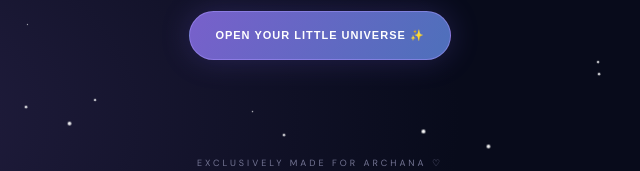
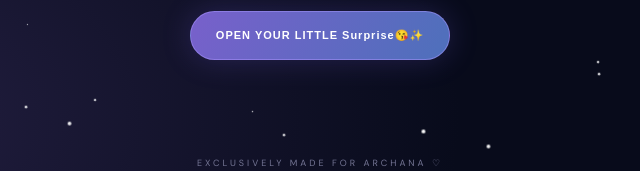
Before and after one commit to Midhun-we/Smart-f5, a plain HTML site: page archana-surprise/index.html in a window 1280 px wide. Shown: the part 601-772 px from the top of the page, 320-960 px from the left. Drawn offline with nearby package versions, Linux system fonts and the light colour scheme; a web font is replaced by a local one.

Commit message:
Update index.html

```diff
--- a/archana-surprise/index.html
+++ b/archana-surprise/index.html
@@ -19,7 +19,7 @@
     <div class="welcome-moon">☾</div>
     <h1>Dear<br><span>Archana.</span></h1>
     <p>Somewhere between a million stars, there's one person who makes my world a little more beautiful. That's you.</p>
-    <button class="glow-btn" onclick="enterWorld()">OPEN YOUR LITTLE UNIVERSE ✨</button>
+    <button class="glow-btn" onclick="enterWorld()">OPEN YOUR LITTLE Surprise😘✨</button>
     <div class="bottom-note">EXCLUSIVELY MADE FOR ARCHANA ♡</div>
   </div>
 
```
